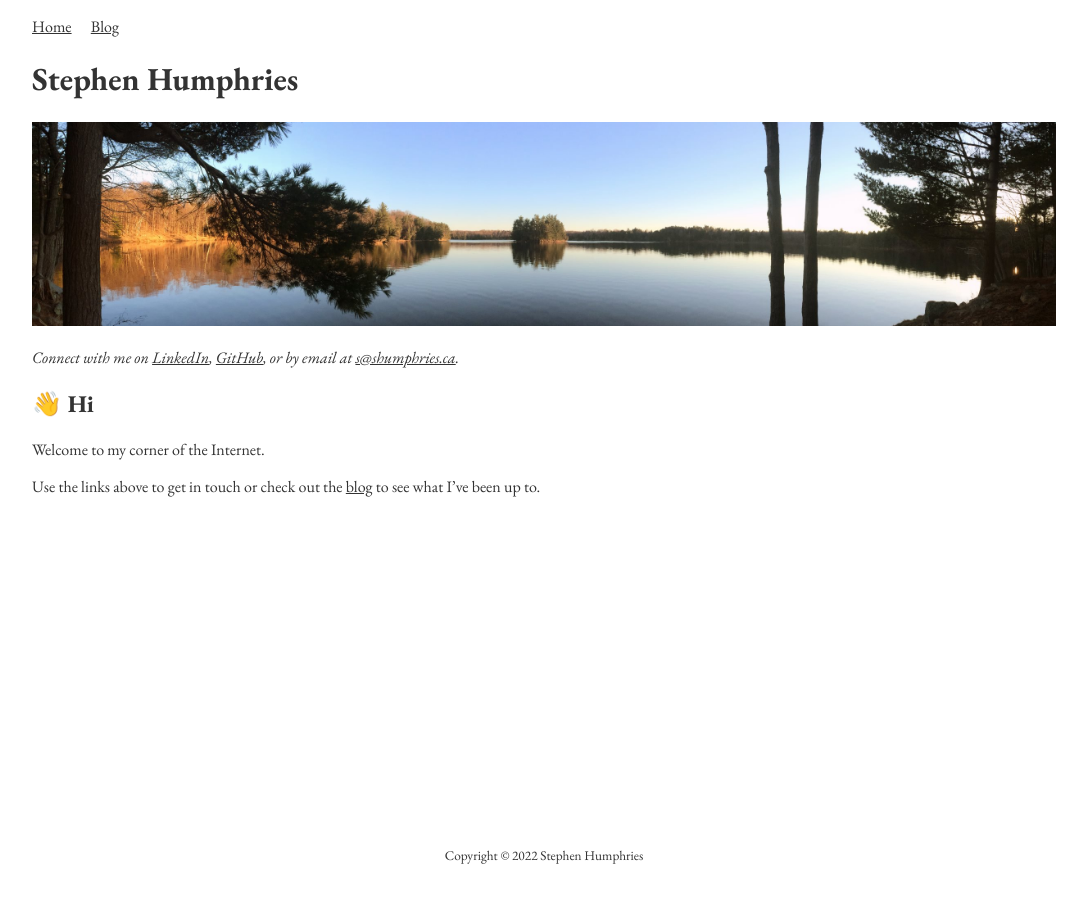
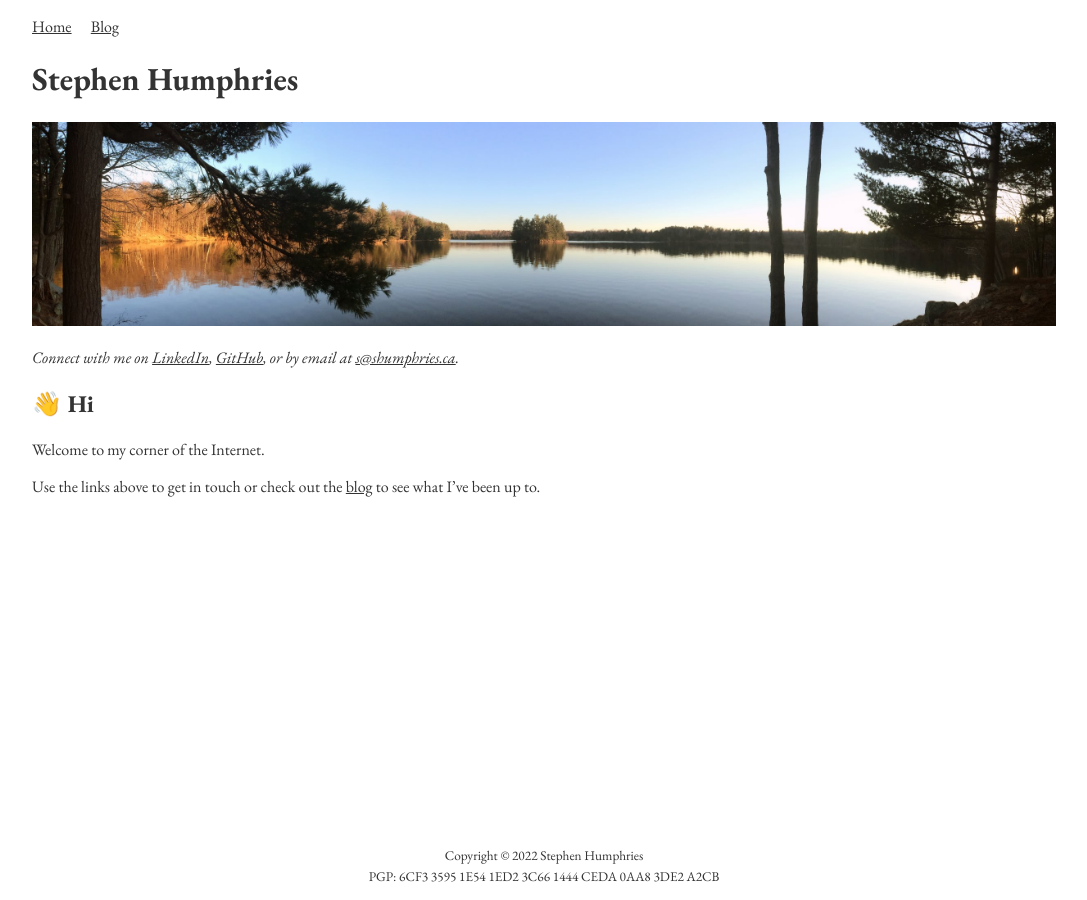
Before and after one commit to sjahu/sjahu.github.io, a Jekyll site: the page built from index.md, in a window 1280 px wide. Shown: the whole page, without its empty margins (96-1183 px from the left). Built offline with Jekyll 4.4.1, drawn with Linux system fonts in a browser that asks for light colours.

Commit message:
Add PGP key fingerprint

```diff
--- a/_layouts/default.html
+++ b/_layouts/default.html
@@ -26,7 +26,8 @@
     <div id="default-footer">
       {% unless page.no_header_footer %}
       <footer>
-        <small>Copyright &copy; {{ site.time | date: "%Y" }} {{ site.copyright }}</small>
+        <div><small>Copyright &copy; {{ site.time | date: "%Y" }} {{ site.copyright }}</small></div>
+        <div><small>PGP: 6CF3&nbsp;3595&nbsp;1E54&nbsp;1ED2&nbsp;3C66&nbsp;1444&nbsp;CEDA&nbsp;0AA8&nbsp;3DE2&nbsp;A2CB</small></div>
       </footer>
       {% endunless %}
     </div>
```
